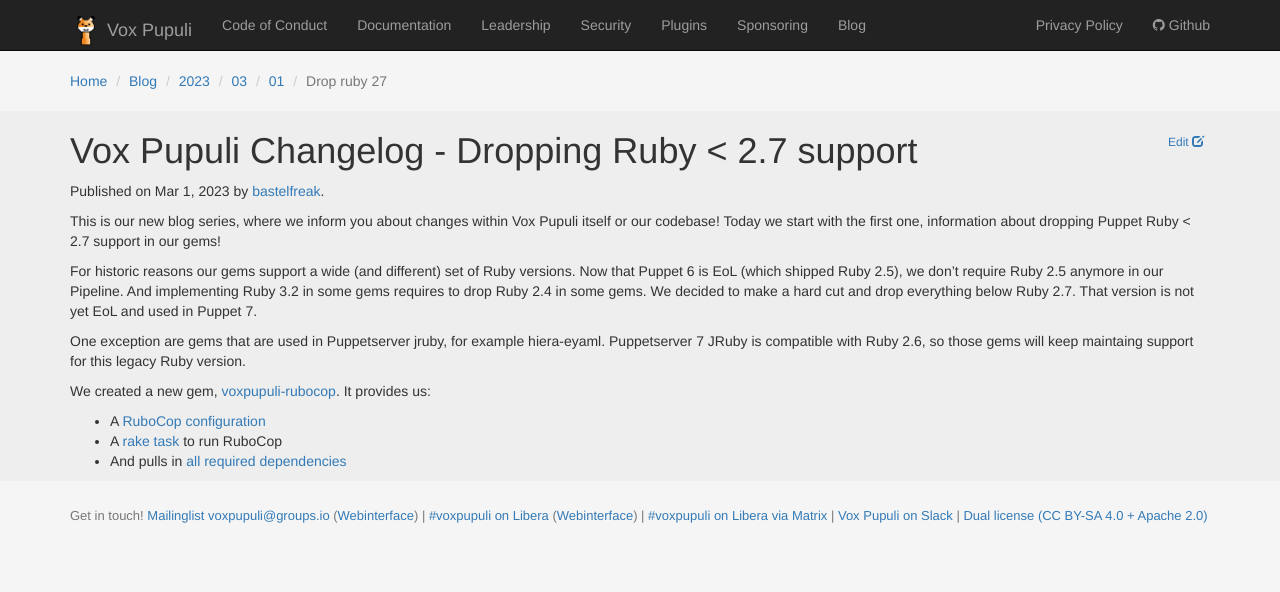
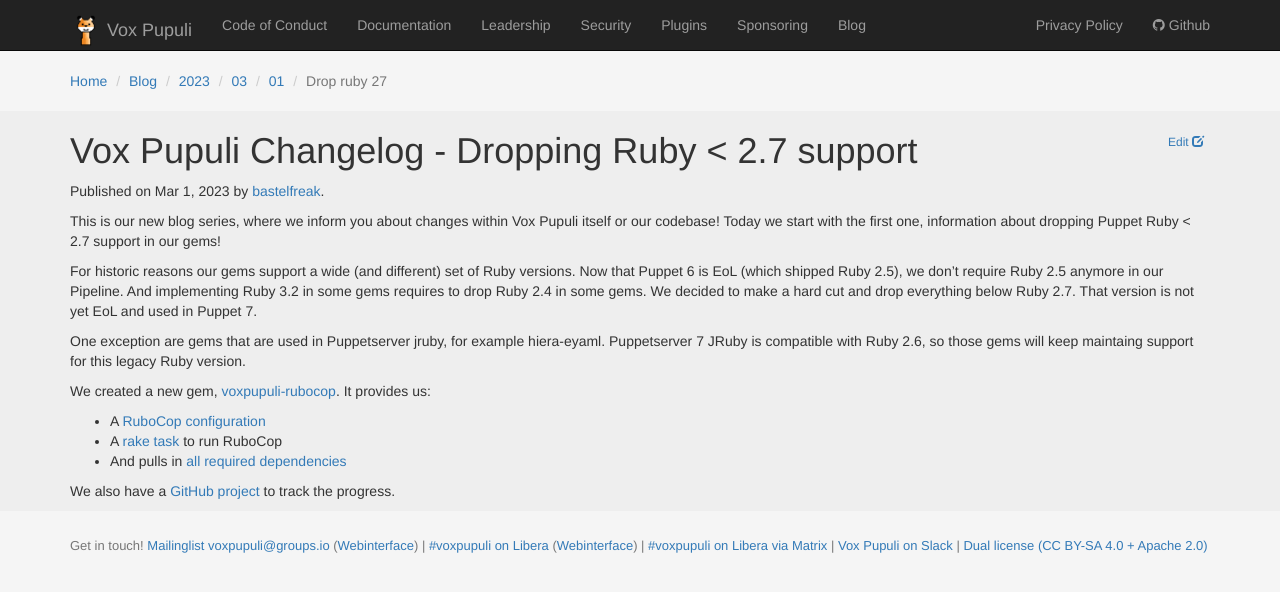
Before and after one commit to voxpupuli/voxpupuli.github.io, a Jekyll site: the page built from _posts/2023-03-01-drop-ruby-27.md, in a window 1280 px wide. Shown: the top 592 px of the page. Built offline with Jekyll 4.4.1, drawn with Linux system fonts in a browser that asks for light colours; nearby versions of some CDN libraries.

Commit message:
Ruby deprecation: add link to project

```diff
--- a/_posts/2023-03-01-drop-ruby-27.md
+++ b/_posts/2023-03-01-drop-ruby-27.md
@@ -27,3 +27,6 @@
 * A [RuboCop configuration](https://github.com/voxpupuli/voxpupuli-rubocop/blob/master/rubocop.yml)
 * A [rake task](https://github.com/voxpupuli/voxpupuli-rubocop/blob/master/lib/voxpupuli/rubocop/rake.rb) to run RuboCop
 * And pulls in [all required dependencies](https://github.com/voxpupuli/voxpupuli-rubocop/blob/235d03f09719f9ad570ae5c045383983b6dfe57e/voxpupuli-rubocop.gemspec#L17-L21)
+
+We also have a [GitHub project](https://github.com/orgs/voxpupuli/projects/4/views/1)
+to track the progress.
```
